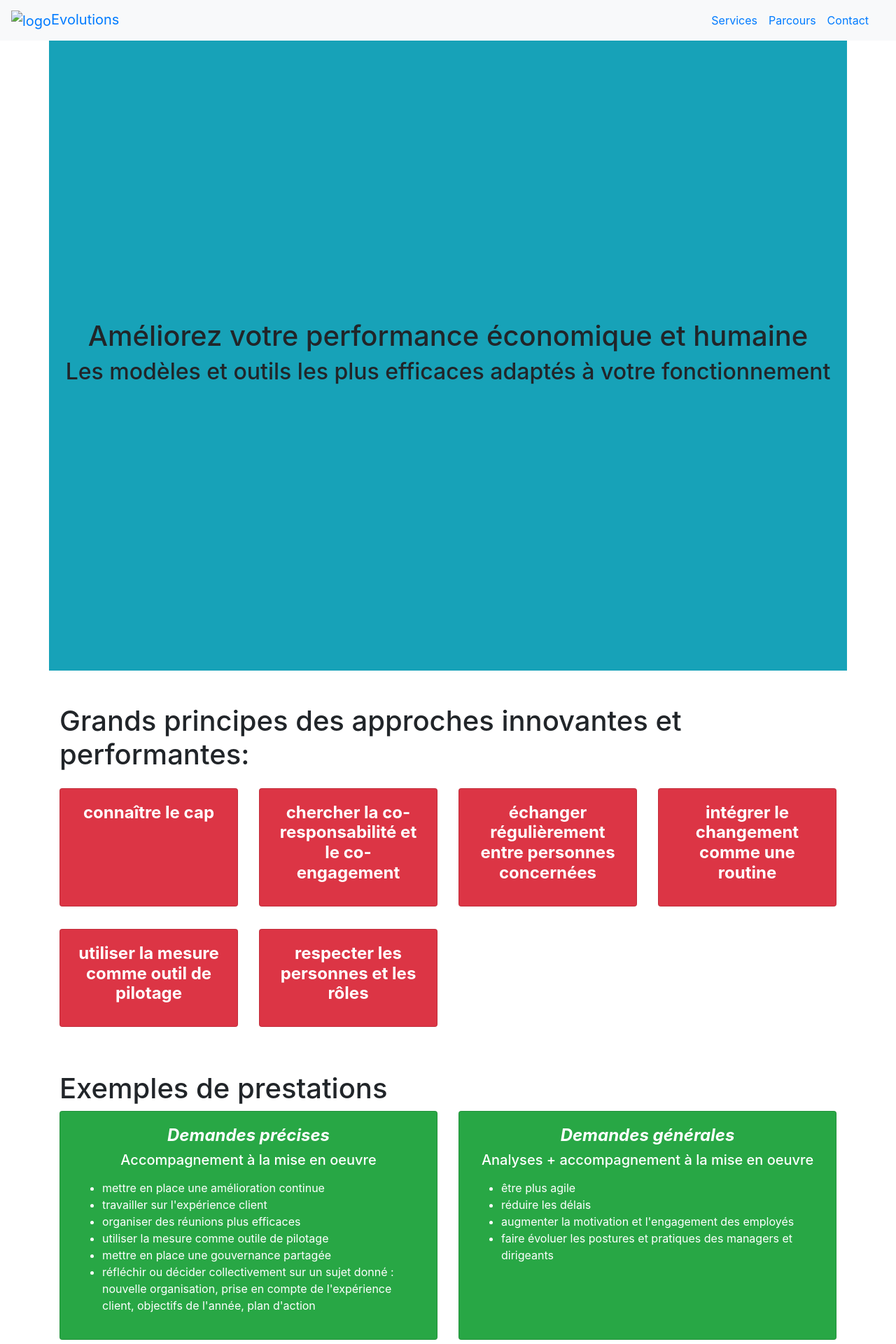
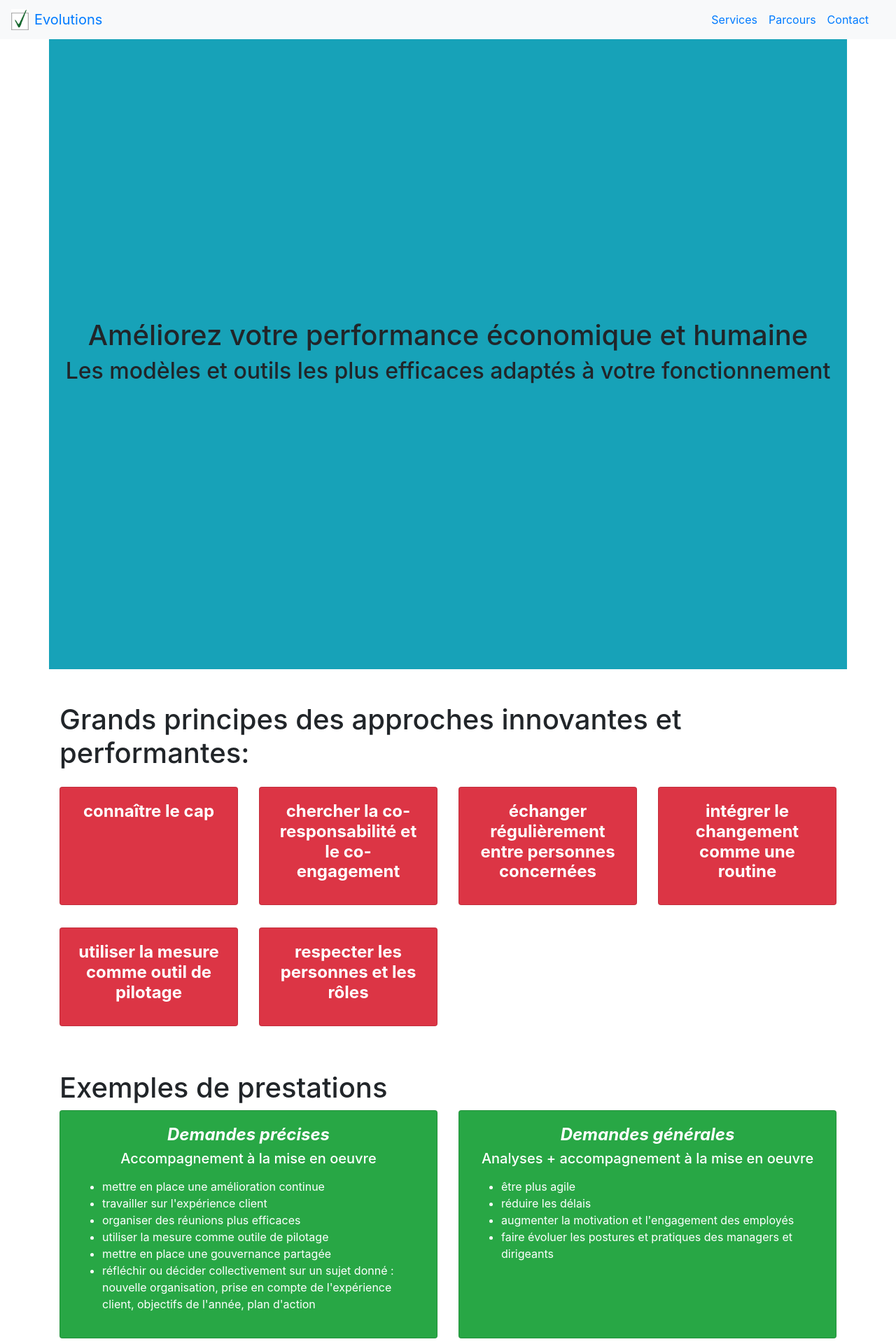
Before and after one commit to OrgaEvolutions/orgaevolutions.github.io, a Jekyll site: the page built from index.html, in a window 1280 px wide. Shown: the top 1920 px of the page at 70% size. Built offline with Jekyll 4.4.1, drawn with Linux system fonts in a browser that asks for light colours.

Commit message:
Update header.html

```diff
--- a/_includes/header.html
+++ b/_includes/header.html
@@ -1,5 +1,5 @@
 <nav class="navbar navbar-expand-lg bg-light">
-      <a class="navbar-brand" href="/index.html"><img src="data/logo.png" class="img-fluid" alt="logo">Evolutions</a>
+      <a class="navbar-brand" href="/index.html"><img src="img/logo.png" class="mr-2 align-top" height="30" alt="logo">Evolutions</a>
       <button class="navbar-toggler navbar-toggler-right" type="button" data-toggle="collapse" data-target="#navbarResponsive" aria-controls="navbarResponsive" aria-expanded="false" aria-label="Toggle navigation">
             <span class="navbar-toggler-icon"></span>
       </button>
```
